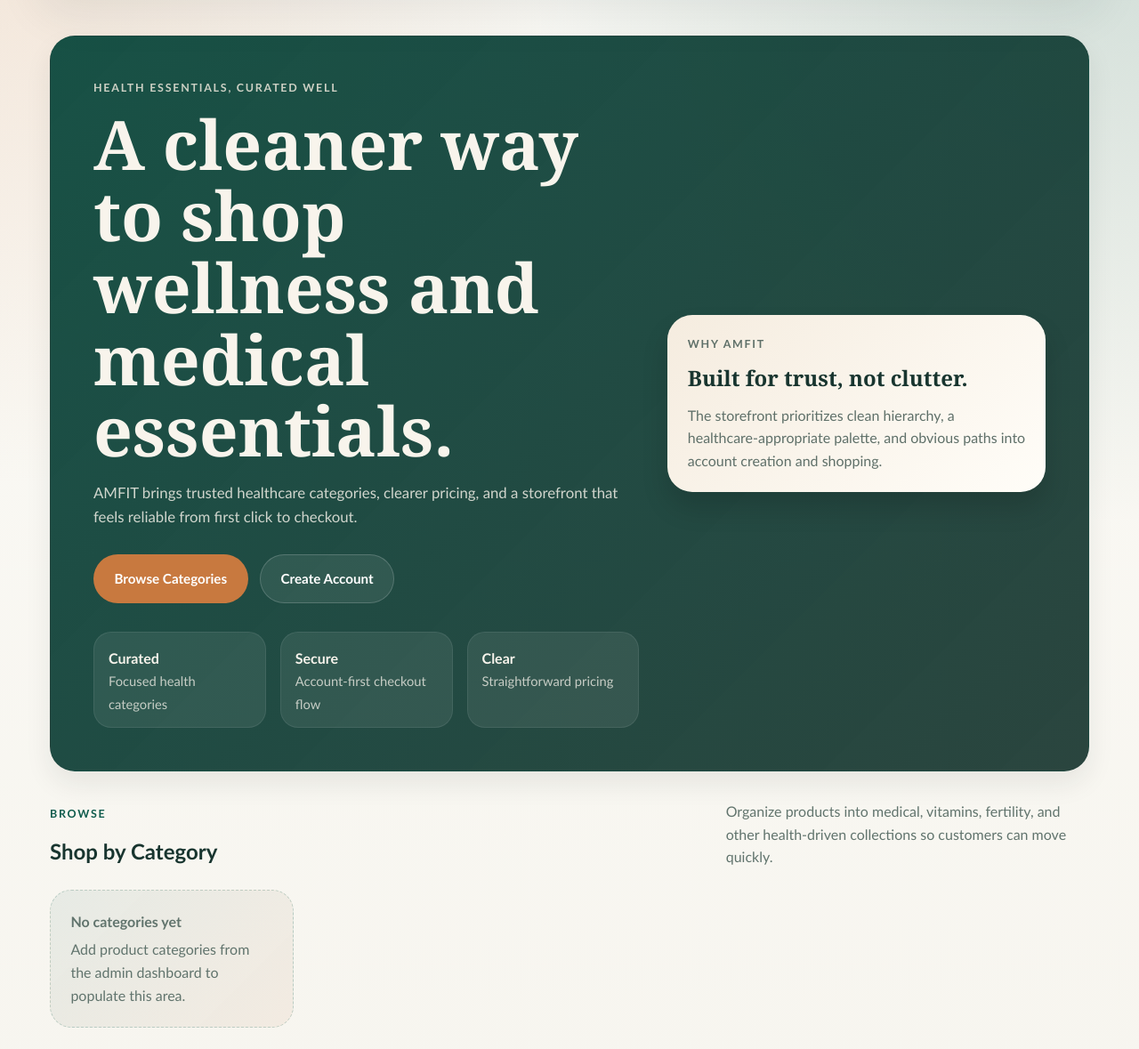
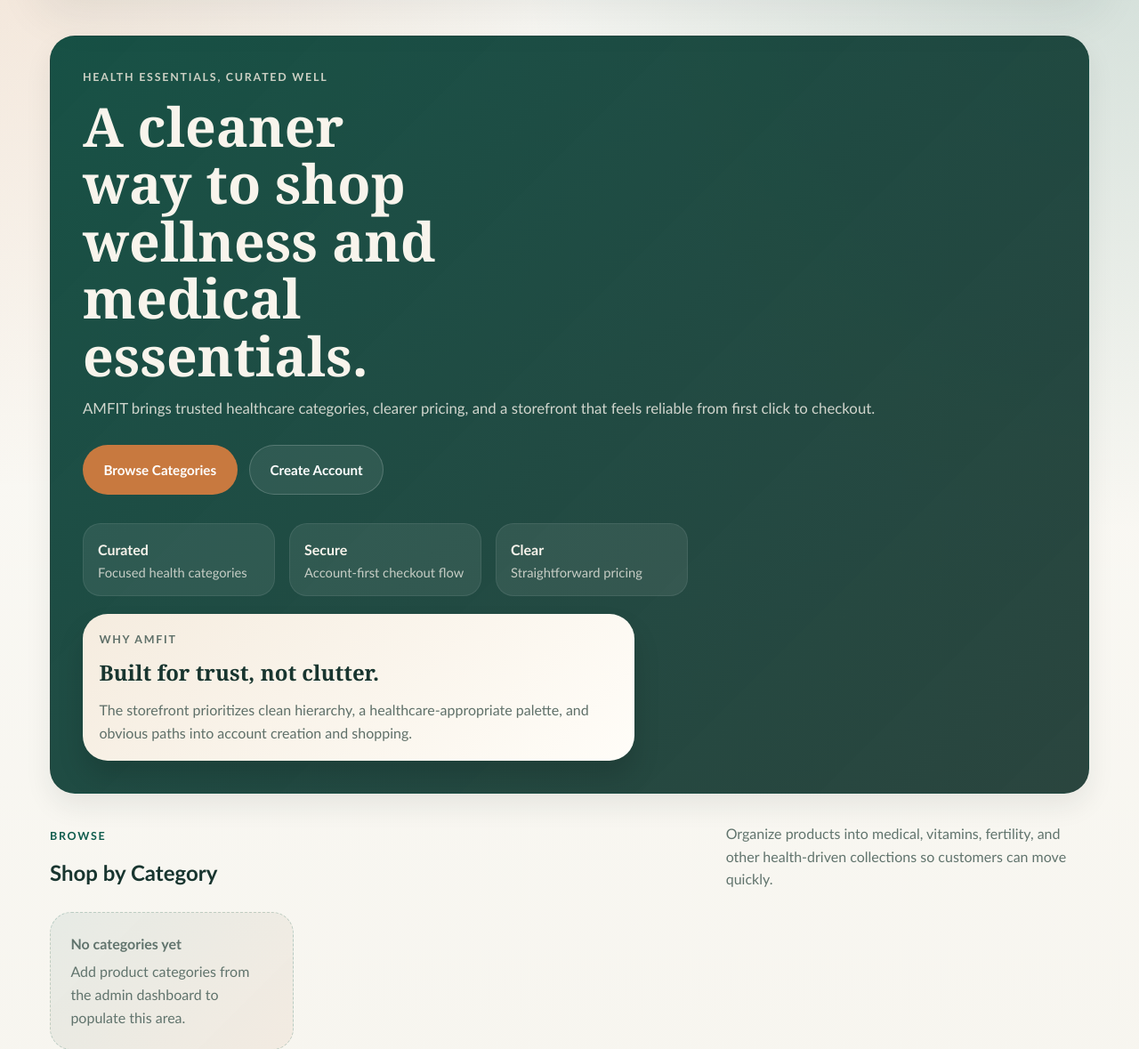
Before and after one commit to Emperorgeneral/AMFIT-NATURAL-WELLNESS-, a Django app: page / in a window 1280 px wide. Shown: the part 98-1277 px from the top of the page at 89% size. Run offline with Django 4.2, Linux system fonts and the light colour scheme; data that the repository does not hold is empty.

Commit message:
Make home hero more compact and reduce heading/card size

```diff
--- a/products/templates/products/home.html
+++ b/products/templates/products/home.html
@@ -14,9 +14,9 @@
     }
     .hero-grid {
         display: grid;
-        grid-template-columns: minmax(0, 1.3fr) minmax(280px, 0.9fr);
-        gap: 2rem;
-        padding: 3rem;
+        grid-template-columns: 1fr;
+        gap: 1.25rem;
+        padding: 2.25rem;
         align-items: stretch;
     }
     .hero-stats {
@@ -31,12 +31,17 @@
         background: rgba(255,255,255,0.08);
         border: 1px solid rgba(255,255,255,0.08);
     }
-    .hero-cards { display: grid; gap: 1rem; align-content: center; }
+    .hero-cards {
+        display: grid;
+        gap: 0.85rem;
+        align-content: start;
+        max-width: 620px;
+    }
     .hero-card-light {
         background: linear-gradient(135deg, #f5ecdf, #fffdf8);
         color: #18352f;
         border-radius: 28px;
-        padding: 1.4rem;
+        padding: 1.15rem;
         box-shadow: 0 18px 30px rgba(0,0,0,0.14);
     }
     @media (max-width: 768px) {
@@ -60,7 +65,7 @@
         <div class="hero-grid">
             <div>
                 <p class="eyebrow" style="color: rgba(255,245,232,0.78);">Health Essentials, Curated Well</p>
-                <h1 style="font-family: Georgia, 'Times New Roman', serif; font-size: clamp(2rem, 6vw, 4.9rem); line-height: 1.05; margin-bottom: 1rem;">A cleaner way to shop wellness and medical essentials.</h1>
+                <h1 style="font-family: Georgia, 'Times New Roman', serif; font-size: clamp(1.9rem, 4.8vw, 3.8rem); line-height: 1.06; margin-bottom: 0.85rem; max-width: 12ch;">A cleaner way to shop wellness and medical essentials.</h1>
                 <p style="color: rgba(248,244,236,0.82); font-size: 1.05rem; margin-bottom: 1.75rem;">AMFIT brings trusted healthcare categories, clearer pricing, and a storefront that feels reliable from first click to checkout.</p>
                 <div style="display: flex; flex-wrap: wrap; gap: 0.85rem; margin-bottom: 2rem;">
                     <a href="{% url 'products:category_list' %}" class="btn btn-accent">Browse Categories</a>
```
